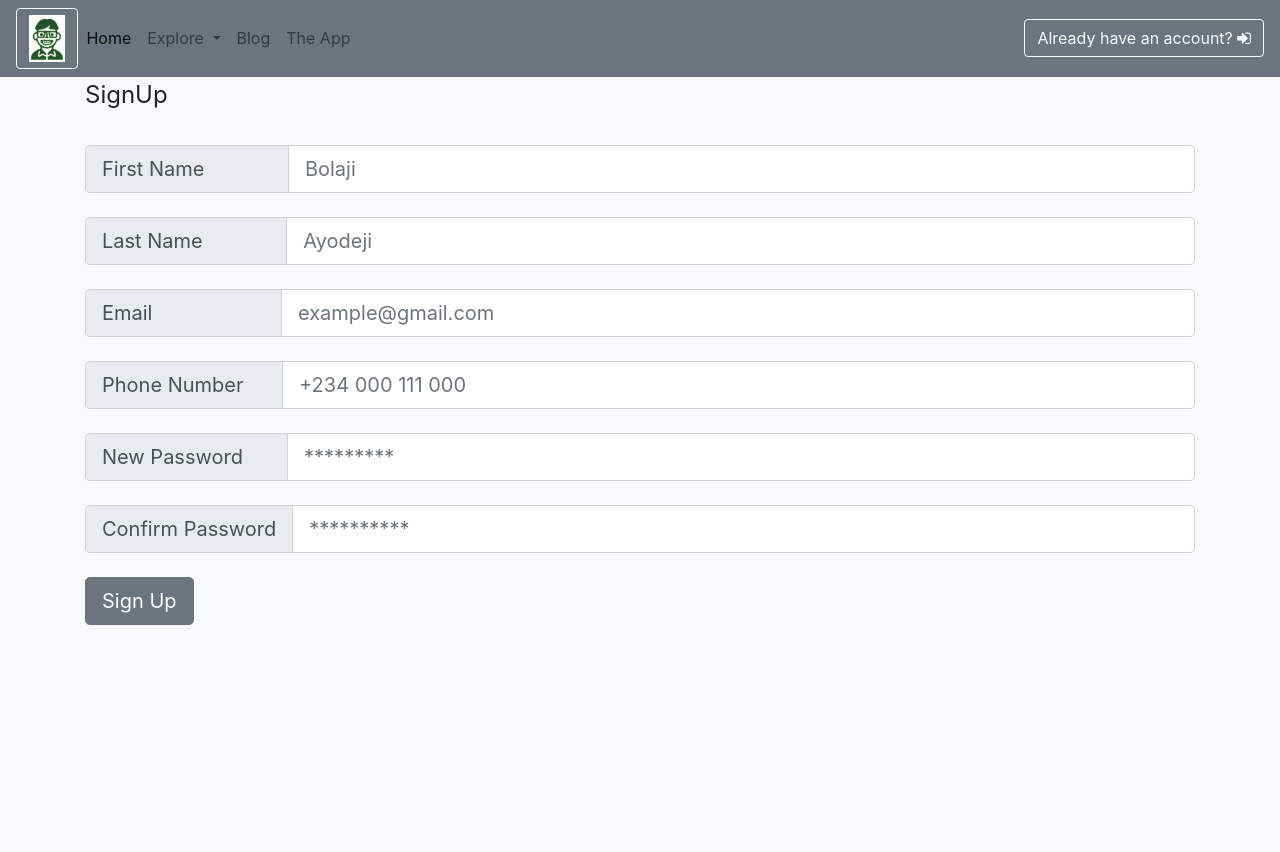
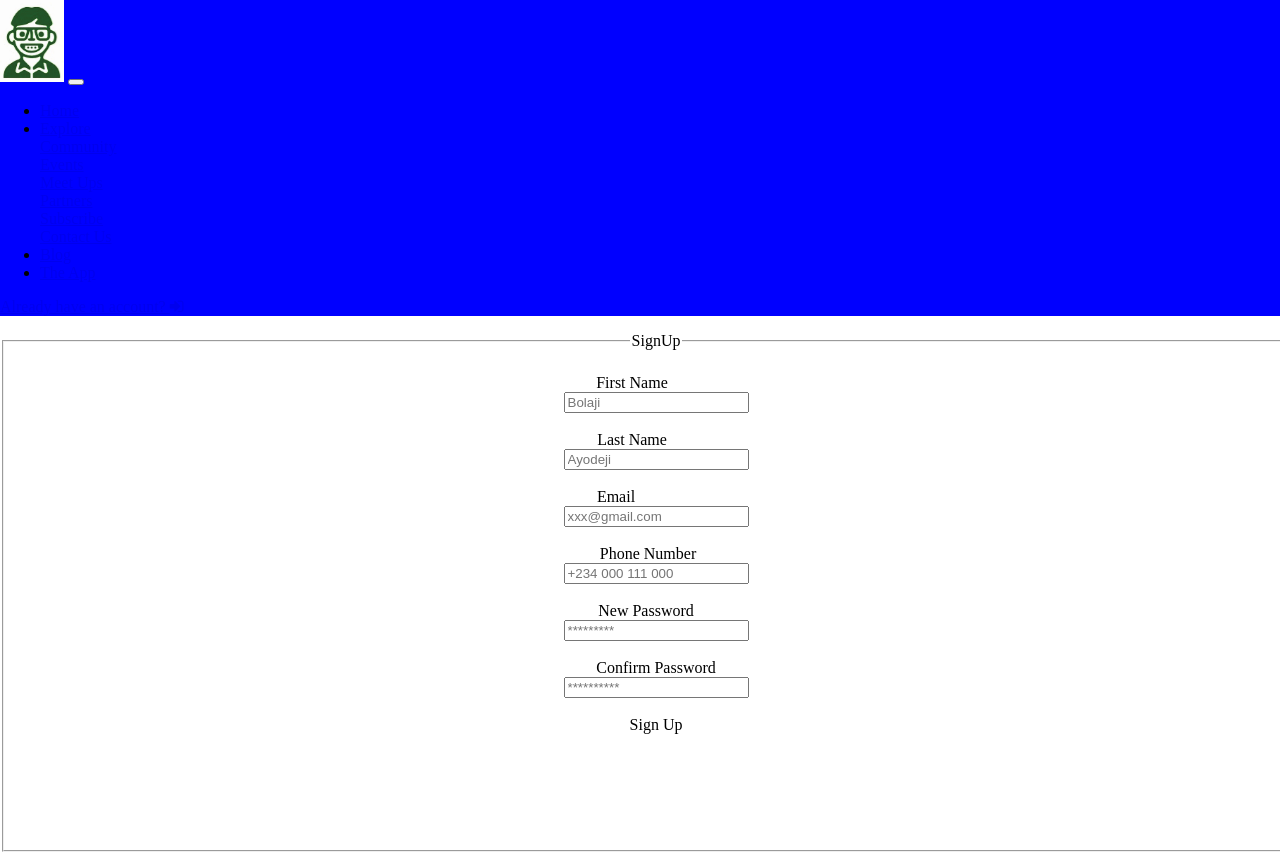
Before and after one commit to BolajiAyodeji/Tech-Geeks-Hub, a PHP site: page /signup.php in a window 1280 px wide. Before the commit the page ends 625 px from the top, so only its background shows below. Run offline with PHP 8.4, Linux system fonts and the light colour scheme.

Commit message:
Add files via upload

```diff
--- a/header-signup.php
+++ b/header-signup.php
@@ -8,21 +8,23 @@
             <meta charset="UTF-8">
             <meta name="viewport" content="width=device-width" , initial-scale="1.0" shrink-to-fit="no">
 
-                <!-- Style Sheets-->
-
-                <link rel="stylesheet " href="https://fonts.googleapis.com/css?family=Montserrat ">
-                <link rel="stylesheet " href="https://cdnjs.cloudflare.com/ajax/libs/font-awesome/4.7.0/css/font-awesome.min.css ">
-
                 <!-- Bootstrap CDN -->
 
-                <link rel="stylesheet " href="https://stackpath.bootstrapcdn.com/bootstrap/4.1.0/css/bootstrap.min.css
-                " integrity="sha384-9gVQ4dYFwwWSjIDZnLEWnxCjeSWFphJiwGPXr1jddIhOegiu1FwO5qRGvFXOdJZ4 " crossorigin="anonymous ">
-    </head>
+    <link rel="stylesheet " href="https://stackpath.bootstrapcdn.com/bootstrap/4.1.0/css/bootstrap.min.css
+    "integrity="sha384-9gVQ4dYFwwWSjIDZnLEWnxCjeSWFphJiwGPXr1jddIhOegiu1FwO5qRGvFXOdJZ4 " crossorigin="anonymous ">
+
+    <!-- Style Sheets-->
+
+    <link href="https://fonts.googleapis.com/css?family=Pacifico" rel="stylesheet">
+    <link rel="stylesheet " href="https://stackpath.bootstrapcdn.com/font-awesome/4.7.0/css/font-awesome.min.css">
+    <link rel="stylesheet " type="text/css" href="style.css">
+
+  </head>
     <header>
                 <!-- Nav Bar -->
 
                 <nav class="navbar navbar-expand-lg navbar-light bg-secondary">
-                    <img src="TGHLogo.png" style="width:5%" class="btn btn-outline-light bg-secondary">
+                    <img src="TGHLogo.png" style="width:5%" class="btn btn-light bg-secondary">
                     <button class="navbar-toggler" type="button" data-toggle="collapse" data-target="#navbarSupportedContent" aria-controls="navbarSupportedContent"
                       aria-expanded="false" aria-label="Toggle navigation">
                       <span class="navbar-toggler-icon"></span>
--- a/index.php
+++ b/index.php
@@ -8,7 +8,7 @@ include_once 'header-home.php';
                     <div class="col-lg-12">
                     <div id="content">
 
-                                <h1>TECH GEEKS HUB</h1>
+                                <h2>TECH GEEKS HUB</h2>
                                 <p>Where Geeks Meet!</p>
                                 <hr />
                                 <button class="btn btn-secondary btn-lg">
--- a/signup.php
+++ b/signup.php
@@ -34,7 +34,7 @@ include_once 'header-signup.php';
                 <div class="input-group-prepend">
                 <span class="input-group-text" id="inputGroup-sizing-lg">Email&nbsp&nbsp&nbsp&nbsp&nbsp&nbsp&nbsp&nbsp&nbsp&nbsp&nbsp&nbsp&nbsp&nbsp&nbsp&nbsp&nbsp&nbsp&nbsp&nbsp</span>
             </div>
-            <input type="email" class="form-control" placeholder="example@gmail.com" required>
+            <input type="email" class="form-control" placeholder="xxx@gmail.com" required>
             </div>
 
             <br />
--- a/style.css
+++ b/style.css
@@ -5,10 +5,10 @@ body, html {
     height: 100%;
     margin: 0;
 }
-h1 {
-    color: black;
+h2 {
+    color: black ;
     font-weight:10;
-    font-size:5em;
+    font-size:4em;
     font-family: lato;
 }
 p {
@@ -20,7 +20,7 @@ hr {
 }
 .wrapper {
     background-image: url("header.jpg");
-    height: 84%;
+    height: 100%;
     background-position: center;
     background-repeat: no-repeat;
     background-size: cover;
@@ -34,8 +34,11 @@ hr {
     text-align:center;
 }
 .bg-secondary{
-    color: powderblue;
+    background-color: blue;
 }
-.btn{
-    border-radius:10px;
+.btn-secondary{
+    border-radius:25px 10px;
 }
+.btn-outline-light{
+    border-radius:20px;
+}
```
Also changed, not shown: header-home.php (+8 -7 lines), header-login.php (+11 -9 lines).
